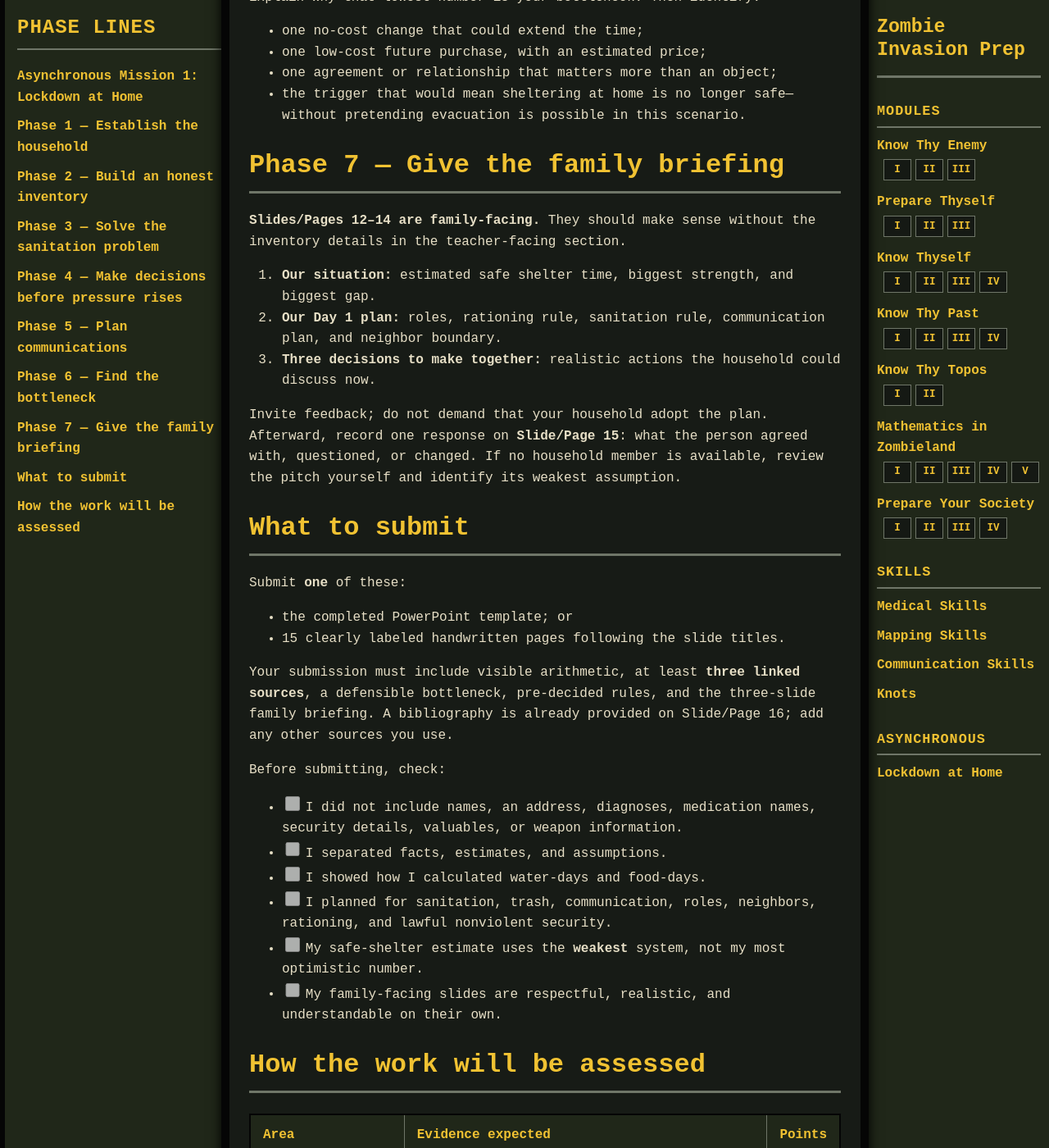
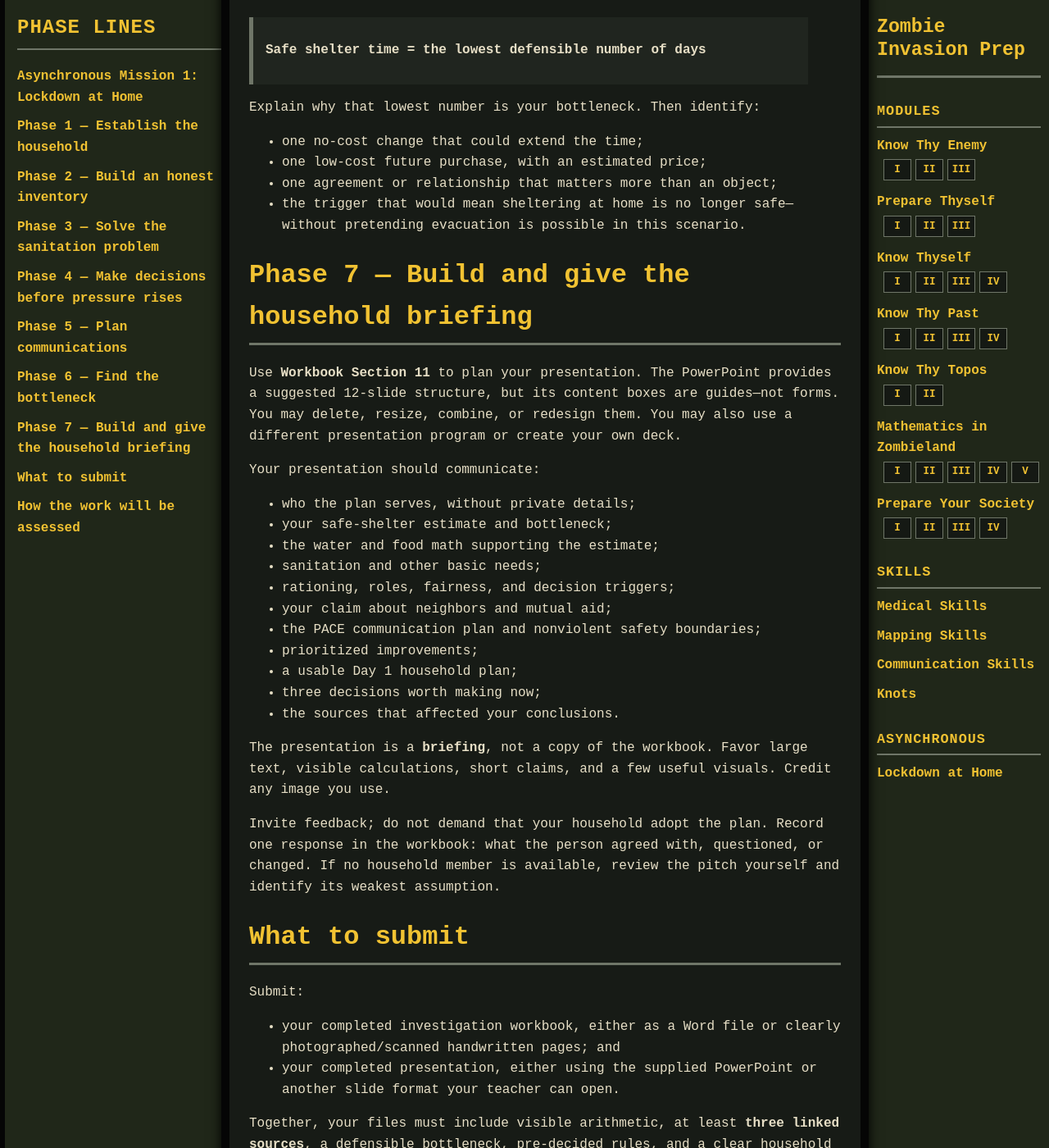
Before and after one commit to jboyce1/ZombieInvasionPrep, a Jekyll site: the page built from classes/field_assignments/lockdown_at_home.md, in a window 1280 px wide and 1400 px high, scrolled down 6069 px. Shown: the whole window at 82% size. Built offline with Jekyll 4.4.1, drawn with Linux system fonts in a browser that asks for light colours; some of the changed text lies outside the part shown.

Commit message:
Rebuild lockdown lesson student materials

```diff
--- a/classes/field_assignments/lockdown_at_home.md
+++ b/classes/field_assignments/lockdown_at_home.md
@@ -7,7 +7,12 @@ title: Asynchronous Mission 1 — Lockdown at Home
 
 **Your question:** If everyone in your home had to stay inside—with no electricity and no running water—how long could your household remain there **safely**?
 
-**Your product:** a household-continuity briefing. Use the [editable PowerPoint template]({{ '/classes/field_assignments/files/lockdown-at-home-student-template.pptx' | relative_url }}), print the [paper-friendly PDF template]({{ '/classes/field_assignments/files/lockdown-at-home-printable-template.pdf' | relative_url }}), or follow the same numbered sections on your own paper. If you work on paper, photograph or submit the pages as your teacher normally requires.
+**Your products:**
+
+1. Complete the [editable investigation workbook (Word)]({{ '/classes/field_assignments/files/lockdown-at-home-student-workbook.docx' | relative_url }}). Type in it with Word or LibreOffice, or print it and write by hand.
+2. Turn your most important findings into the [editable presentation template (PowerPoint)]({{ '/classes/field_assignments/files/lockdown-at-home-presentation-template.pptx' | relative_url }}).
+
+The **workbook** is your detailed evidence for the teacher. The **presentation** is your clear, privacy-safe household briefing. Do not try to squeeze the entire inventory into the slides.
 
 **Time:** about 2–3 hours. You may divide the work across several days.
 
@@ -31,7 +36,7 @@ If an adult does not want you to inspect something, record **“not inventoried
 
 # Phase 1 — Establish the household
 
-On **Slide/Page 2**, record:
+In **Workbook Section 1**, record:
 
 * number of adults, teenagers, younger children, and pets—no names;
 * needs that change the plan, such as mobility, refrigeration-dependent supplies, infant care, allergies, dietary needs, or pet care—no diagnoses;
@@ -44,7 +49,7 @@ Then write a one-sentence decision statement:
 
 # Phase 2 — Build an honest inventory
 
-Use **Slides/Pages 3–5**. Count what is available now. Do not count an item twice and do not assume you can buy, collect, or borrow it later.
+Use **Workbook Sections 2–4**. Count what is available now. Do not count an item twice and do not assume you can buy, collect, or borrow it later.
 
 ## Water
 
@@ -81,7 +86,7 @@ Use the [Ready.gov emergency supply list](https://www.ready.gov/kit){:target="_b
 
 # Phase 3 — Solve the sanitation problem
 
-On **Slide/Page 6**, explain what your household will do if toilets, sinks, trash pickup, and sewer service do not work.
+In **Workbook Section 5**, explain what your household will do if toilets, sinks, trash pickup, and sewer service do not work.
 
 Your plan must address:
 
@@ -95,7 +100,7 @@ Start with [CDC: Water Emergency Safety Guidelines](https://www.cdc.gov/water-em
 
 # Phase 4 — Make decisions before pressure rises
 
-Use **Slides/Pages 7–9**. For every decision, state the rule, the reason, and a trigger that would cause the household to reconsider.
+Use **Workbook Sections 6–8**. For every decision, state the rule, the reason, and a trigger that would cause the household to reconsider.
 
 ## Rationing rule
 
@@ -136,7 +141,7 @@ Do **not** propose traps, patrol confrontations, vigilante action, or instructio
 
 # Phase 5 — Plan communications
 
-On **Slide/Page 10**, create a PACE plan: **Primary, Alternate, Contingency, Emergency**.
+In **Workbook Section 9**, create a PACE plan: **Primary, Alternate, Contingency, Emergency**.
 
 Consider cell/text, an out-of-area contact, battery radio, NOAA Weather Radio, walkie-talkies, a written message location, and an in-person signal that does not reveal private information. Radios do not all reach the same distance, and some radio services require licenses.
 
@@ -144,7 +149,7 @@ Use [Ready.gov: Family Emergency Communication Plan](https://www.ready.gov/plan-
 
 # Phase 6 — Find the bottleneck
 
-On **Slide/Page 11**, show your estimates for water-days, food-days, sanitation-days, critical-supply days, and safe-temperature days.
+In **Workbook Section 10**, show your estimates for water-days, food-days, sanitation-days, critical-supply days, and safe-temperature days.
 
 > **Safe shelter time = the lowest defensible number of days**
 
@@ -155,24 +160,36 @@ Explain why that lowest number is your bottleneck. Then identify:
 * one agreement or relationship that matters more than an object;
 * the trigger that would mean sheltering at home is no longer safe—without pretending evacuation is possible in this scenario.
 
-# Phase 7 — Give the family briefing
+# Phase 7 — Build and give the household briefing
 
-**Slides/Pages 12–14 are family-facing.** They should make sense without the inventory details in the teacher-facing section.
+Use **Workbook Section 11** to plan your presentation. The PowerPoint provides a suggested 12-slide structure, but its content boxes are guides—not forms. You may delete, resize, combine, or redesign them. You may also use a different presentation program or create your own deck.
 
-1. **Our situation:** estimated safe shelter time, biggest strength, and biggest gap.
-2. **Our Day 1 plan:** roles, rationing rule, sanitation rule, communication plan, and neighbor boundary.
-3. **Three decisions to make together:** realistic actions the household could discuss now.
+Your presentation should communicate:
 
-Invite feedback; do not demand that your household adopt the plan. Afterward, record one response on **Slide/Page 15**: what the person agreed with, questioned, or changed. If no household member is available, review the pitch yourself and identify its weakest assumption.
+* who the plan serves, without private details;
+* your safe-shelter estimate and bottleneck;
+* the water and food math supporting the estimate;
+* sanitation and other basic needs;
+* rationing, roles, fairness, and decision triggers;
+* your claim about neighbors and mutual aid;
+* the PACE communication plan and nonviolent safety boundaries;
+* prioritized improvements;
+* a usable Day 1 household plan;
+* three decisions worth making now;
+* the sources that affected your conclusions.
+
+The presentation is a **briefing**, not a copy of the workbook. Favor large text, visible calculations, short claims, and a few useful visuals. Credit any image you use.
+
+Invite feedback; do not demand that your household adopt the plan. Record one response in the workbook: what the person agreed with, questioned, or changed. If no household member is available, review the pitch yourself and identify its weakest assumption.
 
 # What to submit
 
-Submit **one** of these:
+Submit:
 
-* the completed PowerPoint template; or
-* 15 clearly labeled handwritten pages following the slide titles.
+* your completed investigation workbook, either as a Word file or clearly photographed/scanned handwritten pages; and
+* your completed presentation, either using the supplied PowerPoint or another slide format your teacher can open.
 
-Your submission must include visible arithmetic, at least **three linked sources**, a defensible bottleneck, pre-decided rules, and the three-slide family briefing. A bibliography is already provided on Slide/Page 16; add any other sources you use.
+Together, your files must include visible arithmetic, at least **three linked sources**, a defensible bottleneck, pre-decided rules, and a clear household briefing.
 
 Before submitting, check:
 
@@ -181,7 +198,7 @@ Before submitting, check:
 * [ ] I showed how I calculated water-days and food-days.
 * [ ] I planned for sanitation, trash, communication, roles, neighbors, rationing, and lawful nonviolent security.
 * [ ] My safe-shelter estimate uses the **weakest** system, not my most optimistic number.
-* [ ] My family-facing slides are respectful, realistic, and understandable on their own.
+* [ ] My presentation is respectful, realistic, legible, and understandable without reading the workbook.
 
 # How the work will be assessed
 
@@ -191,10 +208,12 @@ Before submitting, check:
 | Systems thinking | Sanitation, health, temperature, communication, trash, and dependencies connect logically | 20 |
 | Decisions and tradeoffs | Rationing, roles, neighbors, boundaries, and security choices include reasons and triggers | 25 |
 | Evidence | At least three credible sources are used where they affect a decision | 15 |
-| Family briefing | Three concise, usable slides/pages plus one recorded response | 15 |
+| Household briefing | Clear, selective, legible presentation plus one recorded response | 15 |
 | Privacy and completion | Safety boundaries followed; all sections complete and readable | 5 |
 | **Total** |  | **100** |
 
-## If the internet or PowerPoint is unavailable
+## If software, printing, or internet access is limited
 
-The instructions on this page are the complete assignment. Copy the 15 slide titles onto paper and complete them by hand. Use the planning baselines printed here and mark outside information as **“source unavailable.”** You can still earn full credit by reasoning carefully, showing your math, and explaining the limitation.
+The Word workbook can be edited locally in Microsoft Word or free software such as LibreOffice. It may also be printed if printing is available, but printing is not required. If you cannot edit the file, follow its section headings on your own paper and submit clear photographs or scans.
+
+The instructions on this page contain the complete assignment. If outside sources are temporarily unavailable, use the planning baselines printed here and mark outside information as **“source unavailable.”** Tell your teacher what format you were able to use; the format should not prevent you from demonstrating the learning.
```
Also changed, not shown: classes/field_assignments/_teacher/README.md (+2 -2 lines), 4 other files.
